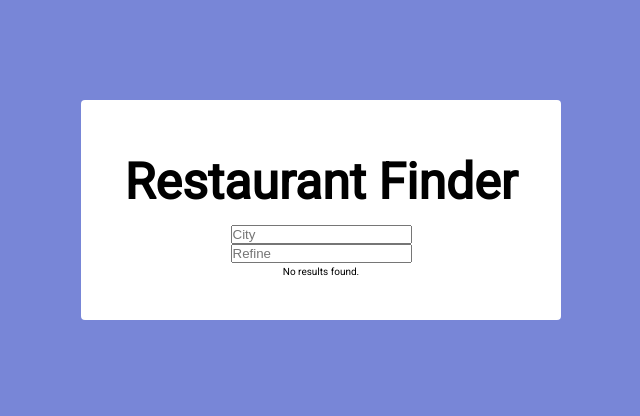
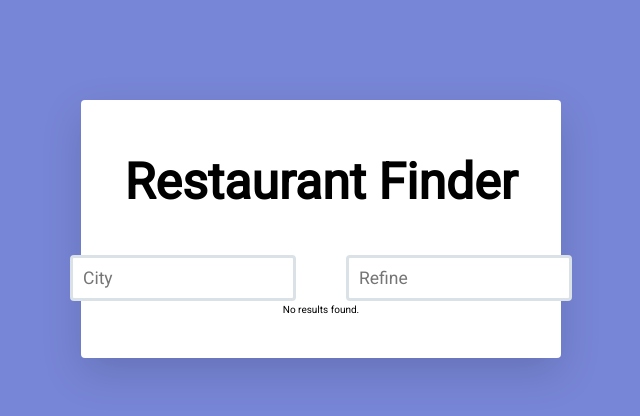
Before and after one commit to poftadeh/restaurant-explorer, a React (Create React App) app: page / in a window 1280 px wide. Shown: the top 416 px of the page, without its empty margins (319-959 px from the left). Built offline with nearby package versions, Linux system fonts and the light colour scheme.

Commit message:
style: add input sytling

```diff
--- a/src/components/Container/Container.css
+++ b/src/components/Container/Container.css
@@ -6,4 +6,5 @@
   background-color: #fff;
   border-radius: 4px;
   padding: 4rem;
+  box-shadow: 0 1.5rem 4rem rgba(0, 0, 0, 0.15);
 }
--- /dev/null
+++ b/src/components/Search/Search.css
@@ -0,0 +1,18 @@
+.search-container {
+  display: flex;
+  justify-content: space-between;
+  margin-top: 3rem;
+}
+
+input {
+  padding: 1rem;
+  font-size: 1.75rem;
+  font-family: inherit;
+  border: none;
+  border-radius: 4px;
+  border: 3px solid #dae1e7;
+}
+
+input:not(:last-child) {
+  margin-right: 5rem;
+}
--- a/src/components/Search/index.jsx
+++ b/src/components/Search/index.jsx
@@ -1,12 +1,9 @@
 import React from 'react';
 import { connect } from 'react-redux';
+import './Search.css';
 import { getCityRestaurants, setRefineText } from '../../actions';
 
-const Search = ({
-  getCityRestaurants,
-  setRefineText,
-  refineText,
-}) => {
+const Search = ({ getCityRestaurants, setRefineText, refineText }) => {
   const handleCityChange = (event) => {
     const {
       target: { value },
@@ -26,19 +23,15 @@ const Search = ({
   };
 
   return (
-    <>
-      <input
-        type="text"
-        placeholder="City"
-        onChange={handleCityChange}
-      />
+    <div className="search-container">
+      <input type="text" placeholder="City" onChange={handleCityChange} />
       <input
         type="text"
         placeholder="Refine"
         defaultValue={refineText}
         onChange={handleRefineChange}
       />
-    </>
+    </div>
   );
 };
 
```
